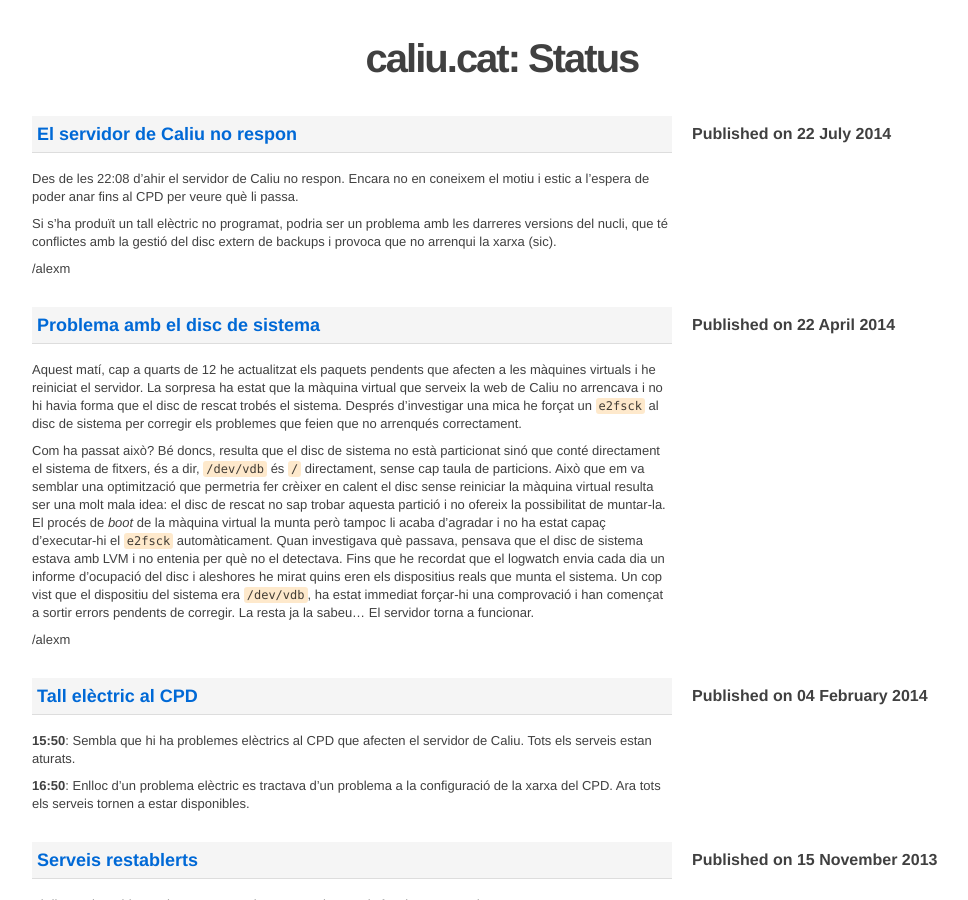
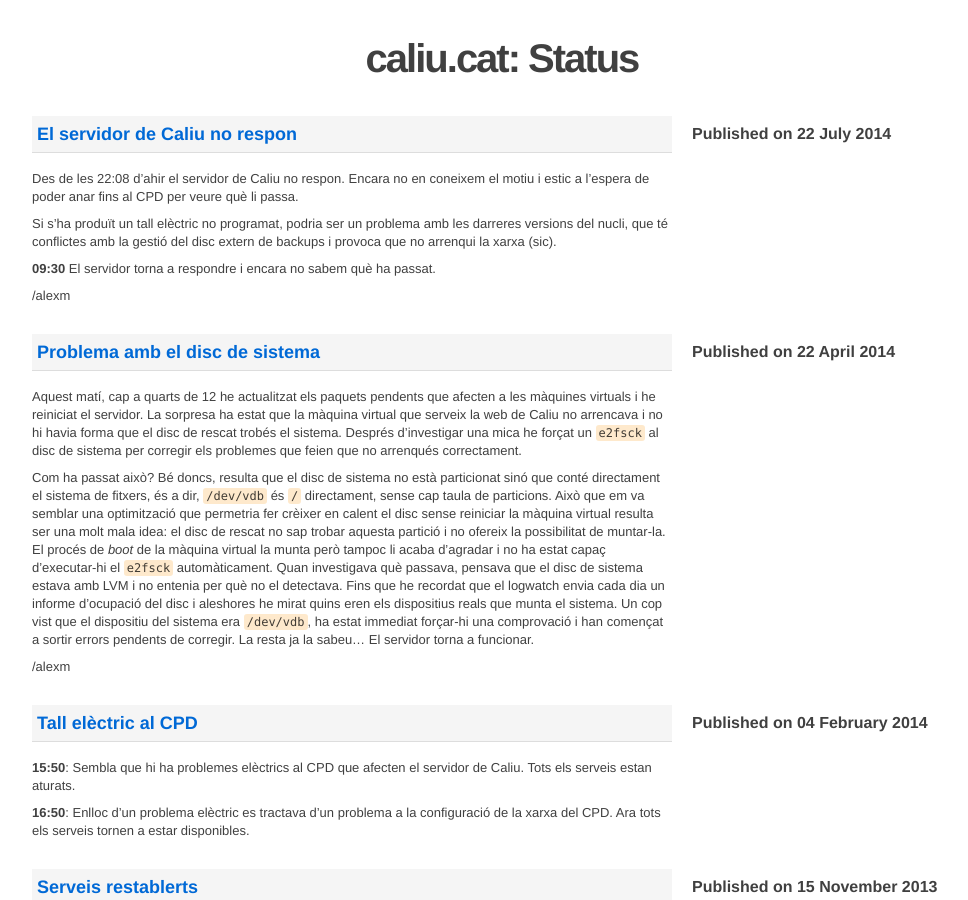
Before and after one commit to caliu/status, a Jekyll site: the page built from index.html, in a window 1280 px wide and 900 px high. Shown: the whole window, without its empty margins (138-1106 px from the left). Built offline with Jekyll 4.4.1, drawn with Linux system fonts in a browser that asks for light colours; the list of posts is cut into pages by our own code.

Commit message:
torna a respondre

```diff
--- a/_posts/2014/2014-07-22-el-servidor-no-respon.md
+++ b/_posts/2014/2014-07-22-el-servidor-no-respon.md
@@ -10,4 +10,6 @@
 
 Si s'ha produït un tall elèctric no programat, podria ser un problema amb les darreres versions del nucli, que té conflictes amb la gestió del disc extern de backups i provoca que no arrenqui la xarxa (sic).
 
+**09:30** El servidor torna a respondre i encara no sabem què ha passat.
+
 /alexm
```
